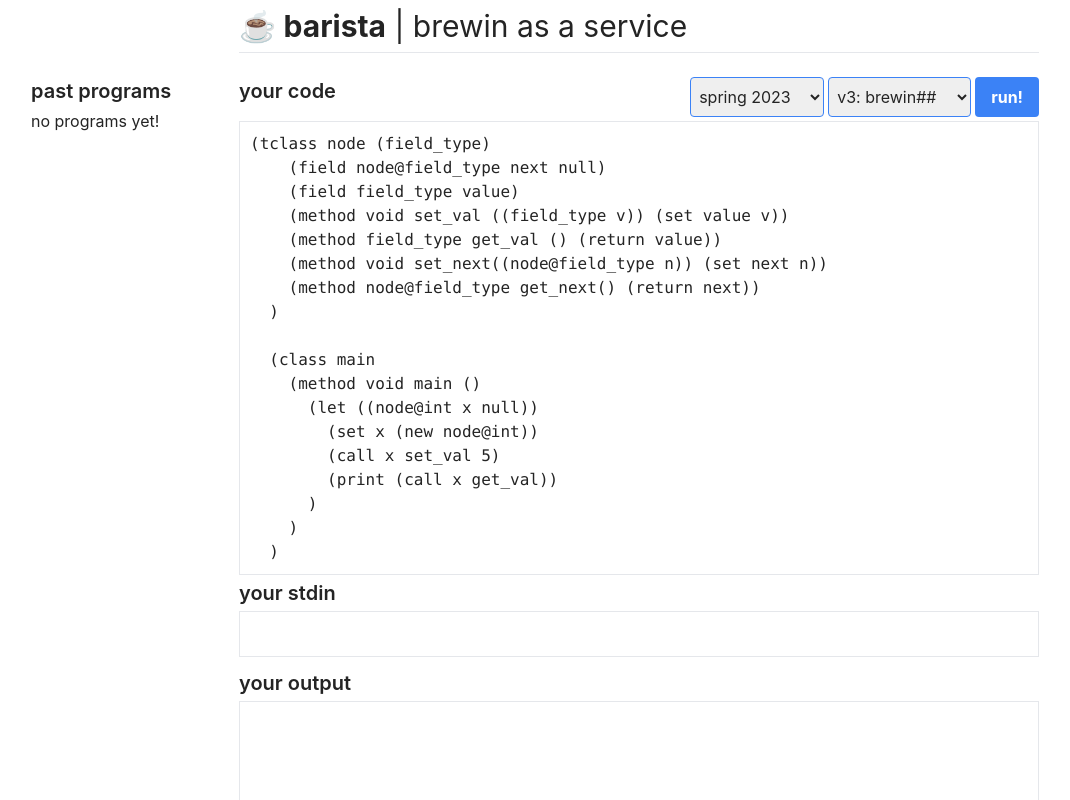
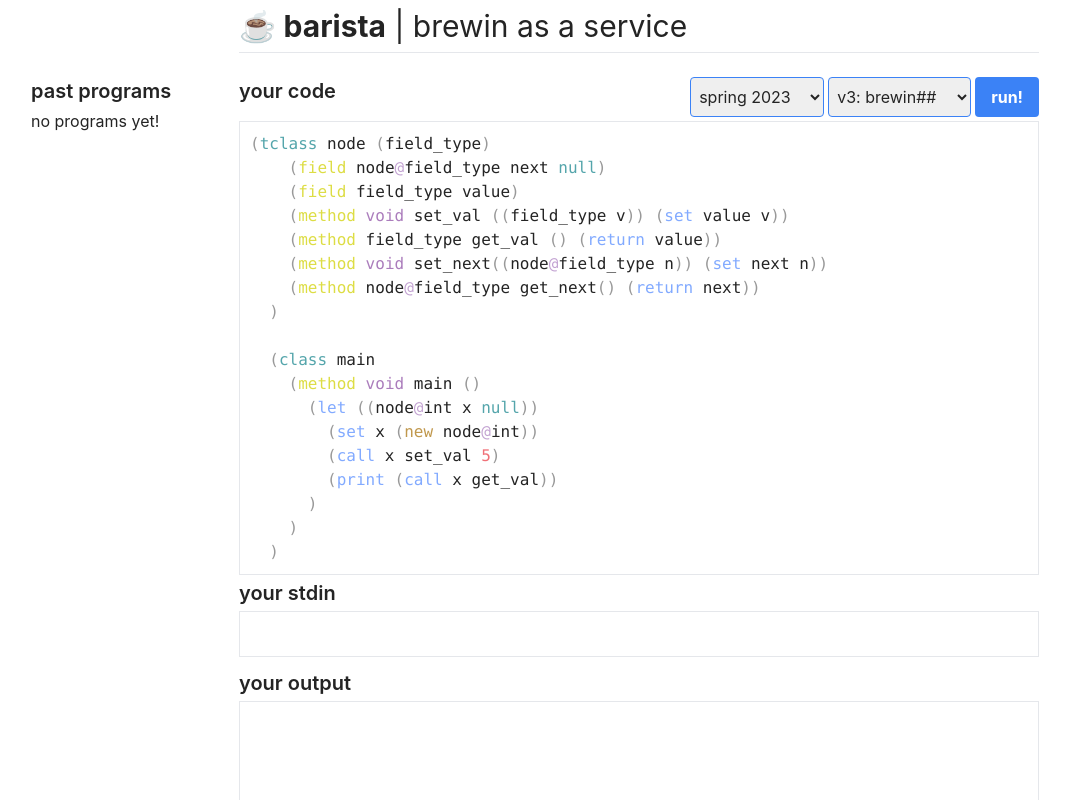
Before and after one commit to UCLA-CS-131/barista, a React (Create React App) app: page / in a window 1280 px wide. Shown: the top 800 px of the page, without its empty margins (105-1175 px from the left). Built offline with nearby package versions, Linux system fonts and the light colour scheme.

Commit message:
Add syntax highlighting (for S2023) (#2)
Used Prism's Lisp highlighter as a starting point.

```diff
--- a/package.json
+++ b/package.json
@@ -4,8 +4,10 @@
   "private": true,
   "dependencies": {
     "@types/node": "^18.14.6",
+    "@types/prismjs": "^1.26.0",
     "@types/react": "^18.0.28",
     "@types/react-dom": "^18.0.11",
+    "prismjs": "^1.29.0",
     "react": "^18.2.0",
     "react-dom": "^18.2.0",
     "react-scripts": "5.0.1",
--- /dev/null
+++ b/src/components/BrewinEditor.css
@@ -0,0 +1,118 @@
+/* PrismJS 1.29.0
+modified from https://prismjs.com/download.html#themes=prism&languages=lisp */
+code[class*="language-"],
+pre[class*="language-"] {
+  color: #000;
+  background: 0 0;
+  text-shadow: 0 1px #fff;
+  font-family: Consolas, Monaco, "Andale Mono", "Ubuntu Mono", monospace;
+  font-size: 1em;
+  text-align: left;
+  white-space: pre;
+  word-spacing: normal;
+  word-break: normal;
+  word-wrap: normal;
+  line-height: 1.5;
+  -moz-tab-size: 4;
+  -o-tab-size: 4;
+  tab-size: 4;
+  -webkit-hyphens: none;
+  -moz-hyphens: none;
+  -ms-hyphens: none;
+  hyphens: none;
+}
+code[class*="language-"] ::-moz-selection,
+code[class*="language-"]::-moz-selection,
+pre[class*="language-"] ::-moz-selection,
+pre[class*="language-"]::-moz-selection {
+  text-shadow: none;
+  background: #b3d4fc;
+}
+code[class*="language-"] ::selection,
+code[class*="language-"]::selection,
+pre[class*="language-"] ::selection,
+pre[class*="language-"]::selection {
+  text-shadow: none;
+  background: #b3d4fc;
+}
+@media print {
+  code[class*="language-"],
+  pre[class*="language-"] {
+    text-shadow: none;
+  }
+}
+pre[class*="language-"] {
+  padding: 1em;
+  margin: 0.5em 0;
+  overflow: auto;
+}
+:not(pre) > code[class*="language-"],
+pre[class*="language-"] {
+  background: #f5f2f0;
+}
+:not(pre) > code[class*="language-"] {
+  padding: 0.1em;
+  border-radius: 0.3em;
+  white-space: normal;
+}
+.token.comment {
+  color: #708090;
+}
+.token.punctuation {
+  color: #999;
+}
+.token.boolean,
+.token.constant,
+.token.number,
+.token.property,
+.token.symbol {
+  color: #f07178;
+}
+.token.attr-name,
+.token.builtin,
+.token.char,
+.token.inserted,
+.token.selector,
+.token.string {
+  color: #c3e88d;
+}
+.token.genericTypeConcatChar {
+  color: #c3a3d2;
+}
+.language-css .token.string,
+.style .token.string,
+.token.entity,
+.token.operator {
+  color: #9a6e3a;
+  background: hsla(0, 0%, 100%, 0.5);
+}
+.token.keyword {
+  color: #82aaff;
+}
+.token.function {
+  color: #dd4a68;
+}
+.token.variable {
+  color: #e90;
+}
+.token.bold,
+.token.important {
+  font-weight: 700;
+}
+.token.classRefs,
+.token.class-name,
+.token.null {
+  color: #54a5ab;
+}
+.token.new {
+  color: #c0984d;
+}
+.token.classAttributes {
+  color: #dd4;
+}
+.token.primitiveTypes {
+  color: #ab7dbc;
+}
+.token.exceptionKeywords {
+  color: #ffcb6b;
+}
--- a/src/components/BrewinEditor.tsx
+++ b/src/components/BrewinEditor.tsx
@@ -1,10 +1,20 @@
 import { useContext, useState } from "react";
 import Editor from "react-simple-code-editor";
-import { DEFAULT_VERSION, ENDPOINT, getFlavourText } from "../constants";
+import { DEFAULT_VERSION, ENDPOINT, getFlavourText, S23_VERSIONS } from "../constants";
 import { InterpreterVersion, RunResponse } from "../types";
 import { BaristaContext } from "../BaristaContext";
+import Prism from "prismjs";
+import "./BrewinEditor.css";
+
 import PastBrews from "./PastBrews";
 import EditorToolbar from "./EditorToolbar";
+
+function getHighlighter(quarter: string, version: string){
+  if (quarter === "s23"){
+    return S23_VERSIONS[parseInt(version) - 1]?.highlighter ?? {};
+  }
+  return {};
+}
 
 export default function BrewinEditor() {
   const baristaMode = useContext(BaristaContext);
@@ -113,9 +123,7 @@ export default function BrewinEditor() {
           className="editor border my-1"
           value={program}
           onValueChange={(program) => setProgram(program)}
-          highlight={
-            (code) => code /* this is an identity -- no highlighting */
-          }
+          highlight={(program) => Prism.highlight(program, getHighlighter(quarter, version), "brewin")}
           padding={10}
         />
 
@@ -124,9 +132,7 @@ export default function BrewinEditor() {
           className="editor border my-1"
           value={stdin}
           onValueChange={(stdin) => setStdin(stdin)}
-          highlight={
-            (code) => code /* this is an identity -- no highlighting */
-          }
+          highlight={(code) => code}
           padding={10}
           style={{ minHeight: "1rem" }}
         />
--- a/src/constants/s23.ts
+++ b/src/constants/s23.ts
@@ -1,8 +1,115 @@
+const par = "(\\()";
+const symbol = /(?!\d)[-+*/~!@$%^=<>{}\w]+/.source;
+const space = "(?=\\s)";
+const optionalSpace = "\\s*";
+
+function primitive(pattern: string) {
+  return RegExp(
+    /([\s([])/.source + "(?:" + pattern + ")" + /(?=[\s)])/.source
+  );
+}
+
+const brewinV1 = {
+  comment: /#.*/,
+  string: {
+    pattern: /"(?:[^"\\]|\\.)*"/,
+    greedy: true,
+    inside: {
+      argument: /[-A-Z]+(?=[.,\s])/,
+      symbol: RegExp("`" + symbol + "'"),
+    },
+  },
+  keyword: [
+    {
+      pattern: RegExp(
+        par + optionalSpace +
+          "(?:and|(?:cl-)?if|while|(?:lexical-)?let\\*?|while\
+          )" +
+          space
+      ),
+      lookbehind: true,
+    },
+    {
+      pattern: RegExp(
+        par + optionalSpace + "(?:begin|set|print|call)" + space
+      ),
+      lookbehind: true,
+    },
+    {
+      pattern: primitive(/return|inputi|inputs/.source),
+      lookbehind: true,
+    }
+  ],
+  class: {
+    pattern: primitive(/class/.source),
+    lookbehind: true,
+    alias: "class-name",
+  },
+  boolean: {
+    pattern: primitive(/false|true/.source),
+    lookbehind: true,
+  },
+  classRefs: {
+    pattern: primitive(/me/.source),
+    lookbehind: true,
+  },
+  new: {
+    pattern: primitive(/new/.source),
+    lookbehind: true,
+  },
+  null: {
+    pattern: primitive(/null/.source),
+    lookbehind: true,
+  },
+  number: {
+    pattern: primitive(/[-+]?\d+(?:\.\d*)?/.source),
+    lookbehind: true,
+  },
+  classAttributes: {
+    pattern: primitive(/method|field/.source),
+    lookbehind: true,
+  },
+  punctuation: [
+    // open paren, brackets, and close paren
+    /(?:['`,]?\(|[)\[\]])/, //eslint-disable-line
+  ],
+};
+
+const brewinV2 = {
+  ...brewinV1,
+  primitiveTypes: {
+    pattern: primitive(/void|int|bool|string/.source),
+    lookbehind: true,
+  },
+  classRefs: {
+    pattern: primitive(/me|super/.source),
+    lookbehind: true,
+  },
+};
+
+const brewinV3 = {
+  ...brewinV2,
+  class: {
+    pattern: primitive(/t?class/.source),
+    lookbehind: true,
+    alias: "class-name",
+  },
+  genericTypeConcatChar:{
+    pattern: RegExp(/@/.source),
+    lookbehind: true,
+  },
+  exceptionKeywords: {
+    pattern: RegExp(par + "try|throw\\s+"),
+    lookbehind: true,
+  },
+};
+
 export const S23_VERSIONS = [
   {
     version: "1",
     quarter: "s23",
     title: "brewin",
+    highlighter: brewinV1,
     defaultProgram: `(class person
   (field name "")
   (field age 0)
@@ -27,6 +134,7 @@ export const S23_VERSIONS = [
     version: "2",
     quarter: "s23",
     title: "brewin++",
+    highlighter: brewinV2,
     defaultProgram: `(class main
     (method int value_or_zero ((int q))
       (begin
@@ -48,6 +156,7 @@ export const S23_VERSIONS = [
     version: "3",
     quarter: "s23",
     title: "brewin##",
+    highlighter: brewinV3,
     defaultProgram: `(tclass node (field_type)
     (field node@field_type next null)
     (field field_type value)
```
Also changed, not shown: 1 other file (tests, documents, lock files or other folders).
